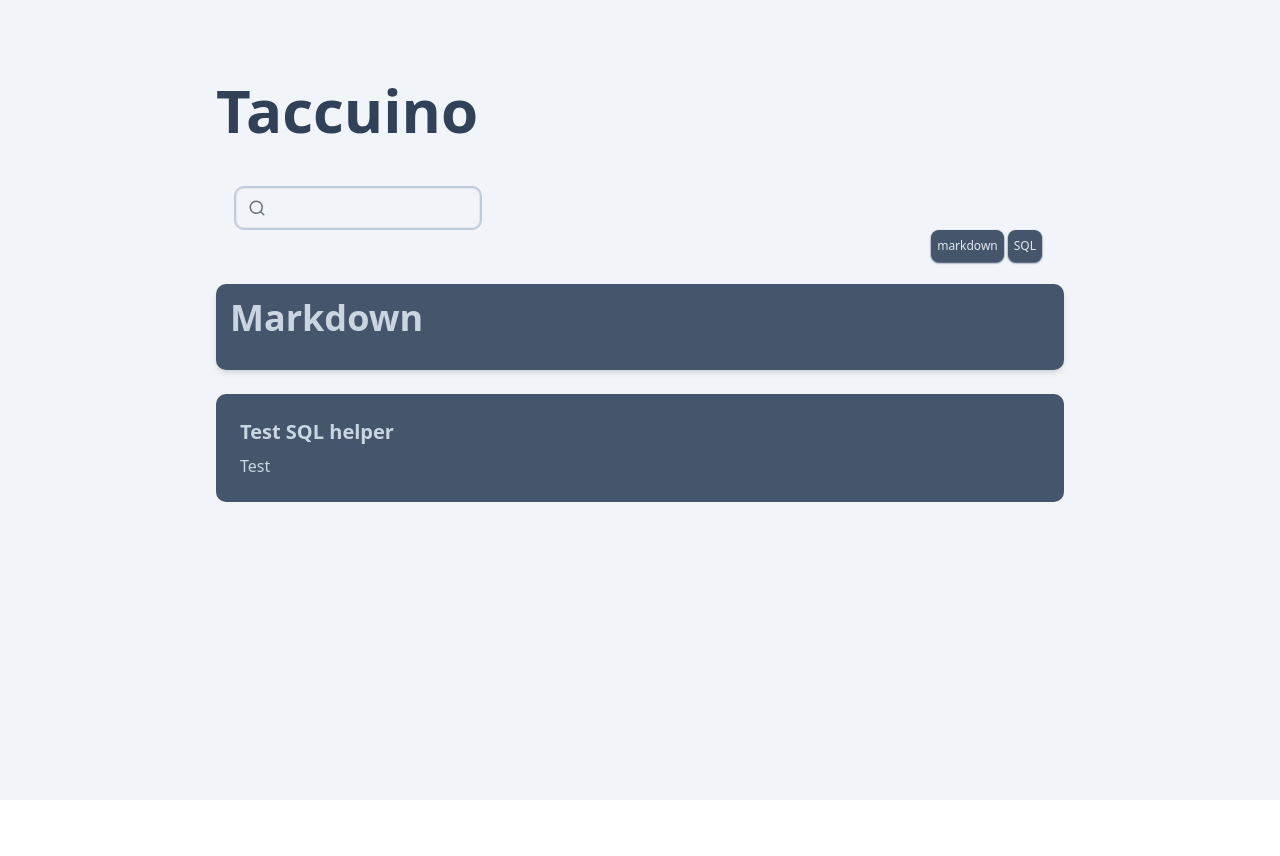
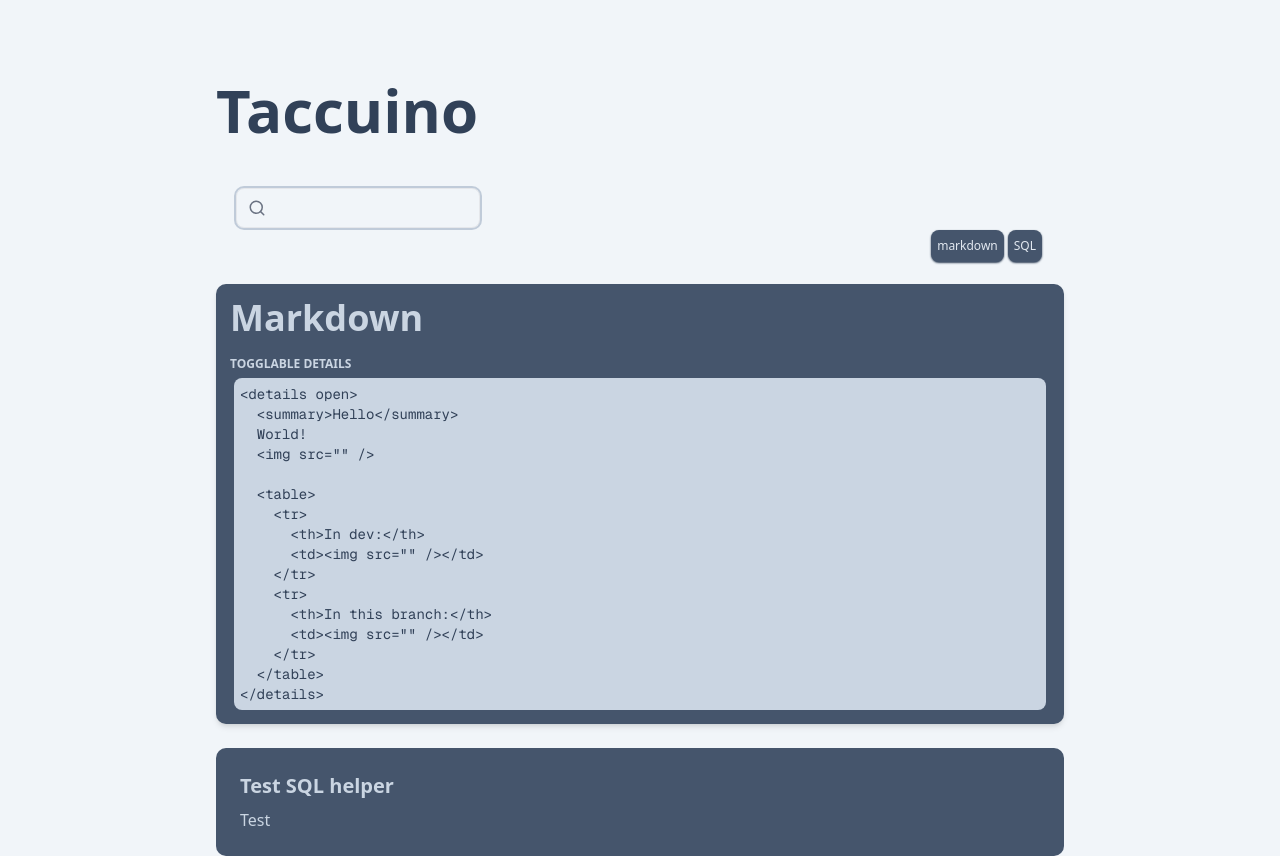
Before and after one commit to nlusano/taccuino, a Next.js app: page / in a window 1280 px wide. Before the commit the page ends 800 px from the top, so only its background shows below. Built offline with nearby package versions, Linux system fonts and the light colour scheme.

Commit message:
Update MarkdownCard component, add logic for conditional display of individual helper snippets based on query matching

```diff
--- a/src/app/cards/markdown.tsx
+++ b/src/app/cards/markdown.tsx
@@ -6,11 +6,25 @@ import MarkdownTogglableDetails from "./markdown_togglableDetails";
 export default function MarkdownCard(
   props: React.ComponentProps<"div"> & {
     isVisible: boolean;
+    query: string;
   },
 ) {
+  const { isVisible, query } = props;
   const { content, labels, title } = GitHubMarkdown;
 
-  return props.isVisible ? (
+  const regexp = new RegExp(query, "gim");
+
+  const isTogglaDetailsMatch =
+    regexp.test(content.toggleDetails.snippet) ||
+    regexp.test(content.toggleDetails.title);
+
+  const isTogglaDetailsVisible =
+    (!query && isVisible) || // there are no active queries and the card is visible
+    (!!query && (regexp.test(title) || isTogglaDetailsMatch)); // active query that matches either card title or snippet title or content
+
+  const isCardVisible = isVisible || (!!query && regexp.test(title));
+
+  return isCardVisible ? (
     <Card
       data-testid="markdown-card"
       className="p-3.5 shadow-md"
@@ -25,7 +39,10 @@ export default function MarkdownCard(
         data-testid="markdown-card-content"
         className="rounded-sm mt-3"
       >
-        <MarkdownTogglableDetails id={content.toggleDetails.title} />
+        <MarkdownTogglableDetails
+          isVisible={isTogglaDetailsVisible}
+          id={content.toggleDetails.title}
+        />
       </CardContent>
     </Card>
   ) : null;
```
